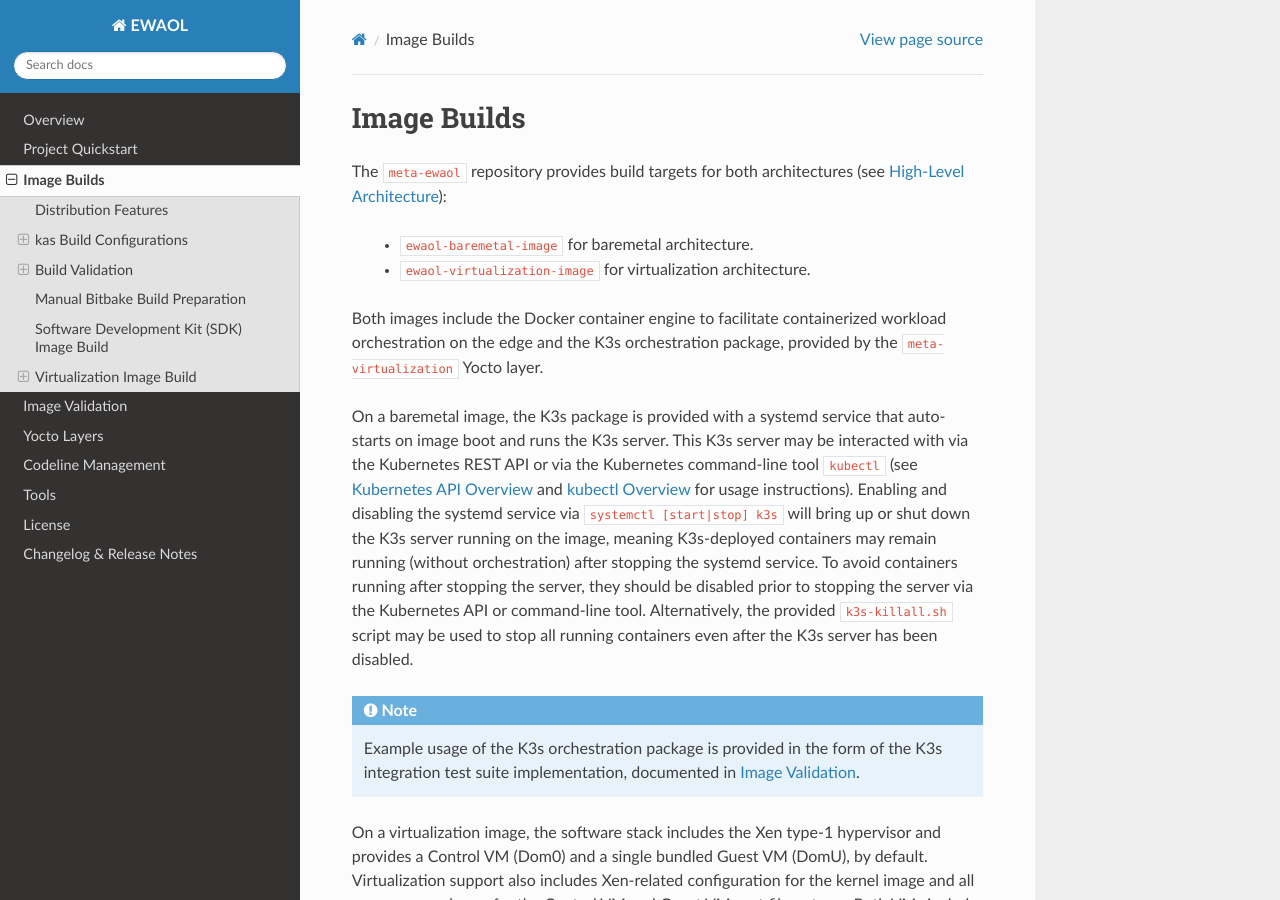
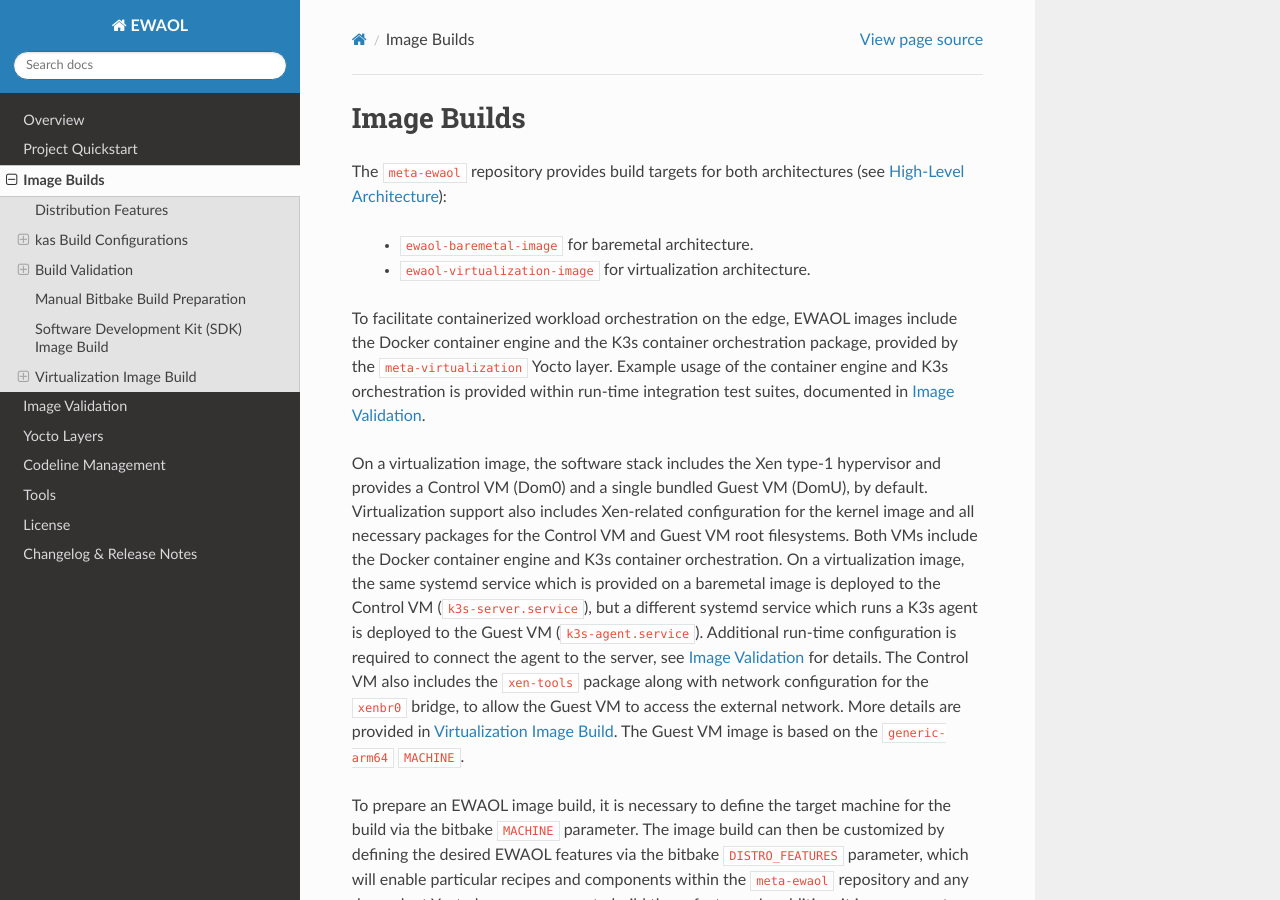
Before and after one commit to chaoge525/soafee_demo, a Sphinx documentation site: the page built from documentation/builds.rst, in a window 1280 px wide and 900 px high. Built offline with Sphinx 7.4.7 and the Read the Docs theme 2.0.0, drawn with Linux system fonts in a browser that asks for light colours.

Commit message:
doc: Documentation updates
Primary updates included in this patch:

* Consistently use passive voice in documentation
* Remove K3s usage instructions, instead relying on upstream project
* Update yoctoproject documentation version
* Update EWAOL overview 'major features'

Issue-Id: SCM-3893
Signed-off-by: Richard Neill <richard.neill@arm.com>
Change-Id: I327d87d2e346b98debd8d854462bfd549d6d3eae

```diff
--- a/documentation/builds.rst
+++ b/documentation/builds.rst
@@ -7,30 +7,11 @@
   * ``ewaol-baremetal-image`` for baremetal architecture.
   * ``ewaol-virtualization-image`` for virtualization architecture.
 
-Both images include the Docker container engine to facilitate containerized
-workload orchestration on the edge and the K3s orchestration package, provided
-by the ``meta-virtualization`` Yocto layer.
-
-On a baremetal image, the K3s package is provided with a systemd service that
-auto-starts on image boot and runs the K3s server. This K3s server may be
-interacted with via the Kubernetes REST API or via the Kubernetes command-line
-tool ``kubectl`` (see `Kubernetes API Overview`_ and `kubectl Overview`_ for
-usage instructions). Enabling and disabling the systemd service via ``systemctl
-[start|stop] k3s`` will bring up or shut down the K3s server running on the
-image, meaning K3s-deployed containers may remain running (without
-orchestration) after stopping the systemd service. To avoid containers running
-after stopping the server, they should be disabled prior to stopping the server
-via the Kubernetes API or command-line tool. Alternatively, the provided
-``k3s-killall.sh`` script may be used to stop all running containers even after
-the K3s server has been disabled.
-
-.. note::
-    Example usage of the K3s orchestration package is provided in the form of
-    the K3s integration test suite implementation, documented in
-    :ref:`validations:Image Validation`.
-
-.. _Kubernetes API Overview: https://kubernetes.io/docs/reference/using-api/
-.. _kubectl Overview: https://kubernetes.io/docs/reference/kubectl/overview/
+To facilitate containerized workload orchestration on the edge, EWAOL images
+include the Docker container engine and the K3s container orchestration package,
+provided by the ``meta-virtualization`` Yocto layer. Example usage of the
+container engine and K3s orchestration is provided within run-time
+integration test suites, documented in :ref:`validations:Image Validation`.
 
 On a virtualization image, the software stack includes the Xen type-1 hypervisor
 and provides a Control VM (Dom0) and a single bundled Guest VM (DomU), by
@@ -432,12 +413,12 @@
 `runtime package management`_.
 
   .. _kernel module compilation:
-      https://docs.yoctoproject.org/3.3.2/kernel-dev/common.html#building-out-of-tree-modules-on-the-target
+      https://docs.yoctoproject.org/3.4.2/kernel-dev/common.html#building-out-of-tree-modules-on-the-target
 
-  .. _profiling and tracing: https://docs.yoctoproject.org/3.3.2/profile-manual/index.html
+  .. _profiling and tracing: https://docs.yoctoproject.org/3.4.2/profile-manual/index.html
 
   .. _runtime package management:
-      https://docs.yoctoproject.org/3.3.2/dev-manual/common-tasks.html#using-runtime-package-management
+      https://docs.yoctoproject.org/3.4.2/dev-manual/common-tasks.html#using-runtime-package-management
 
 Building an SDK image for the N1SDP via kas:
 
@@ -527,7 +508,7 @@
   https://xenbits.xen.org/docs/4.16-testing/man/xl.cfg.5.html
 
 .. _Multiple Configuration Build:
-  https://docs.yoctoproject.org/3.3.2/dev-manual/common-tasks.html#building-images-for-multiple-targets-using-multiple-configurations
+  https://docs.yoctoproject.org/3.4.2/dev-manual/common-tasks.html#building-images-for-multiple-targets-using-multiple-configurations
 
 Multiple EWAOL Guest VM Instances
 ^^^^^^^^^^^^^^^^^^^^^^^^^^^^^^^^^
--- a/documentation/tools.rst
+++ b/documentation/tools.rst
@@ -19,7 +19,7 @@
 A script automating the documentation build process is available under
 ``tools/build/doc-build.py``. It will generate an HTML version of the
 documentation under ``public/``. To use this script and generate the
-documentation, you should use Python 3.8 or higher:
+documentation, Python 3.8 or higher is required:
 
 .. code-block:: console
 
```
Also changed, not shown: documentation/codeline-management.rst (+5 -5 lines), documentation/overview.rst (+15 -11 lines), documentation/quickstart.rst (+13 -14 lines), documentation/validations.rst (+11 -12 lines), 2 other files.
